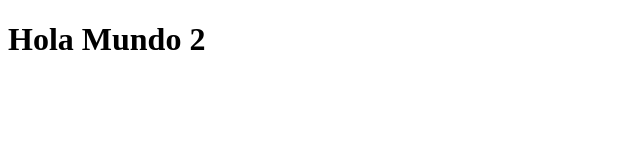
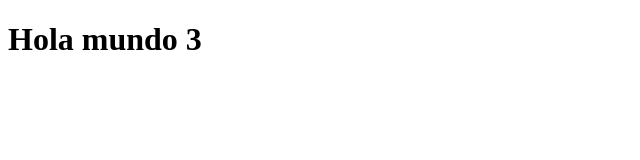
Before and after one commit to IEVN1001-21000571/INTRO-GIT, a plain HTML site: page prueba2.html in a window 1280 px wide. Shown: the full height of the page, 0-640 px from the left. Drawn offline with Linux system fonts and the light colour scheme.

Commit message:
prueba.html

```diff
--- a/prueba.html
+++ b/prueba2.html
@@ -6,6 +6,6 @@
     <title>Document</title>
 </head>
 <body>
-    <h1>Hola Mundo 2</h1>
+    <h1>Hola mundo 3</h1>
 </body>
 </html>
```
